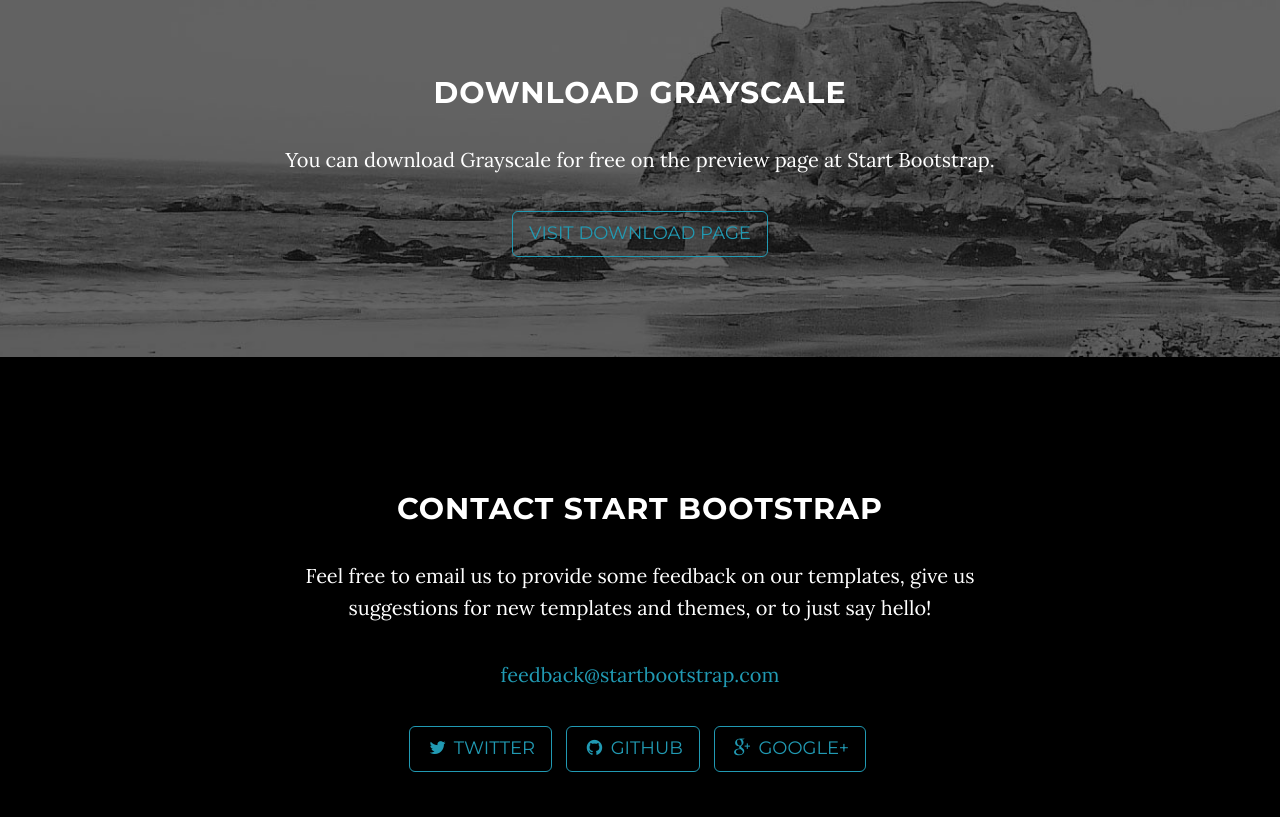
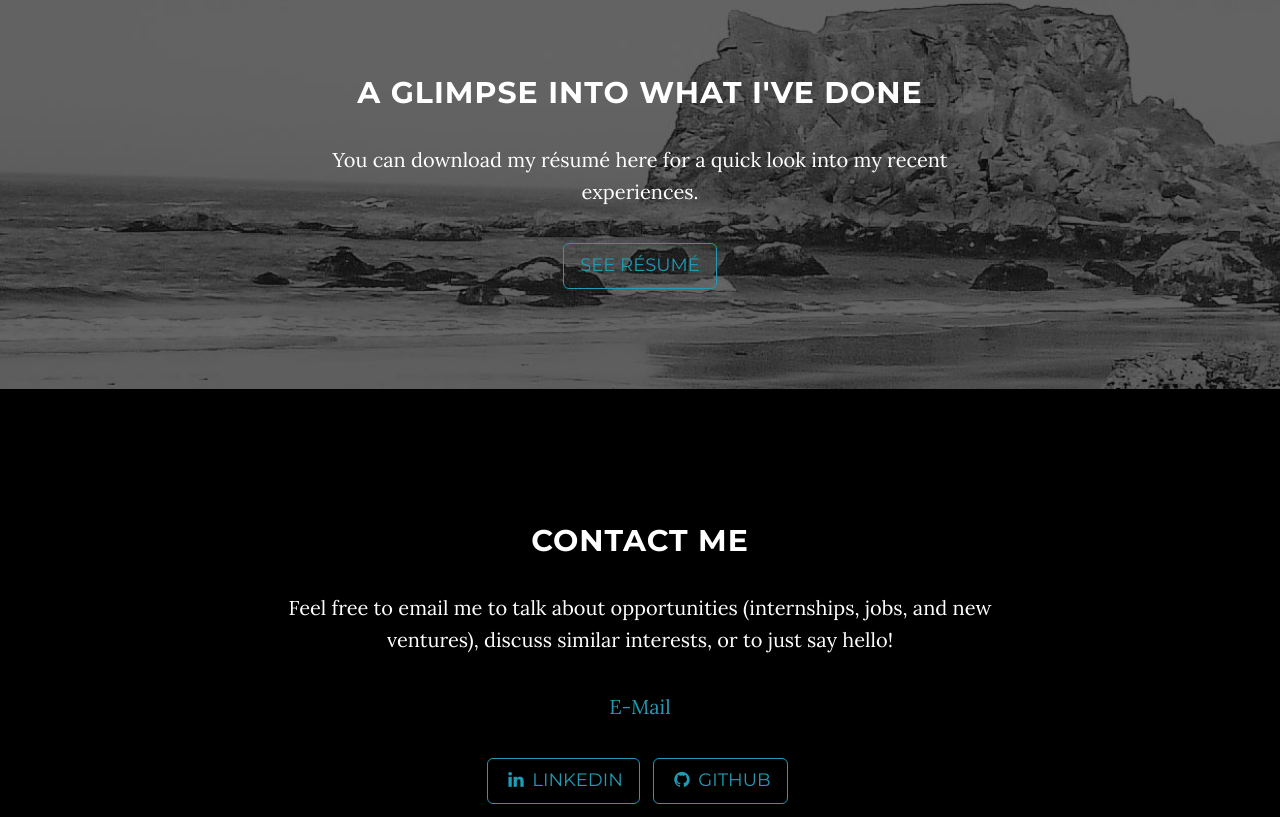
Before and after one commit to ppuppala/ppuppala.github.io, a plain HTML site: page index.html in a window 1280 px wide. Shown: the part 1651-2468 px from the top of the page. Drawn offline with Linux system fonts and the light colour scheme; some packages are replaced by stand-ins of ours.

Commit message:
Changed Download to Resume and appropriate text, included PDF link (opens in new tab). Updated Contact section to contact me, my email address (with + extension), and appropriate social channels (LinkedIn and GitHub).

```diff
--- a/index.html
+++ b/index.html
@@ -56,7 +56,7 @@
                         <a class="page-scroll" href="#about">About</a>
                     </li>
                     <li>
-                        <a class="page-scroll" href="#download">Resume</a>
+                        <a class="page-scroll" href="#download">Résumé</a>
                     </li>
                     <li>
                         <a class="page-scroll" href="#contact">Contact</a>
@@ -102,9 +102,9 @@
         <div class="download-section">
             <div class="container">
                 <div class="col-lg-8 col-lg-offset-2">
-                    <h2>Download Grayscale</h2>
-                    <p>You can download Grayscale for free on the preview page at Start Bootstrap.</p>
-                    <a href="http://startbootstrap.com/template-overviews/grayscale/" class="btn btn-default btn-lg">Visit Download Page</a>
+                    <h2>A Glimpse Into What I've Done</h2>
+                    <p>You can download my résumé here for a quick look into my recent experiences.</p>
+                    <a href="./Documents/PraneetPuppalaResume.pdf" class="btn btn-default btn-lg" target="_blank">See Résumé</a>
                 </div>
             </div>
         </div>
@@ -114,32 +114,33 @@
     <section id="contact" class="container content-section text-center">
         <div class="row">
             <div class="col-lg-8 col-lg-offset-2">
-                <h2>Contact Start Bootstrap</h2>
-                <p>Feel free to email us to provide some feedback on our templates, give us suggestions for new templates and themes, or to just say hello!</p>
-                <p><a href="mailto:feedback@startbootstrap.com">feedback@startbootstrap.com</a>
+                <h2>Contact Me</h2>
+                <p>Feel free to email me to talk about opportunities (internships, jobs, and new ventures), discuss similar interests, or to just say hello!</p>
+                <p><a href="mailto:psp31595+ppuppalagithubio@gmail.com">E-Mail</a>
                 </p>
                 <ul class="list-inline banner-social-buttons">
                     <li>
-                        <a href="https://twitter.com/SBootstrap" class="btn btn-default btn-lg"><i class="fa fa-twitter fa-fw"></i> <span class="network-name">Twitter</span></a>
+                        <!--<a href="https://twitter.com/SBootstrap" class="btn btn-default btn-lg"><i class="fa fa-twitter fa-fw"></i> <span class="network-name">Twitter</span></a> -->
+                        <a href="https://linkedin.com/in/puppalapraneet" class="btn btn-default btn-lg" target="_blank"><i class="fa fa-linkedin fa-fw"></i> <span class="network-name">LinkedIn</span></a>
                     </li>
                     <li>
-                        <a href="https://github.com/IronSummitMedia/startbootstrap" class="btn btn-default btn-lg"><i class="fa fa-github fa-fw"></i> <span class="network-name">Github</span></a>
+                        <a href="https://github.com/ppuppala" class="btn btn-default btn-lg" target="_blank"><i class="fa fa-github fa-fw"></i> <span class="network-name">Github</span></a>
                     </li>
-                    <li>
+                    <!-- <li>
                         <a href="https://plus.google.com/+Startbootstrap/posts" class="btn btn-default btn-lg"><i class="fa fa-google-plus fa-fw"></i> <span class="network-name">Google+</span></a>
-                    </li>
+                    </li> -->
                 </ul>
             </div>
         </div>
     </section>
 
-    <!-- Map Section -->
-    <div id="map"></div>
+    <!-- Map Section
+    <div id="map"></div> -->
 
     <!-- Footer -->
     <footer>
         <div class="container text-center">
-            <p>Copyright &copy; Your Website 2014</p>
+            <p>Copyright &copy; Praneet Puppala 2014</p>
         </div>
     </footer>
 
@@ -152,8 +153,8 @@
     <!-- Plugin JavaScript -->
     <script src="js/jquery.easing.min.js"></script>
 
-    <!-- Google Maps API Key - Use your own API key to enable the map feature. More information on the Google Maps API can be found at https://developers.google.com/maps/ -->
-    <script type="text/javascript" src="https://maps.googleapis.com/maps/api/js?key=AIzaSyCRngKslUGJTlibkQ3FkfTxj3Xss1UlZDA&sensor=false"></script>
+    <!-- Google Maps API Key - Use your own API key to enable the map feature. More information on the Google Maps API can be found at https://developers.google.com/maps/
+    <script type="text/javascript" src="https://maps.googleapis.com/maps/api/js?key=AIzaSyCRngKslUGJTlibkQ3FkfTxj3Xss1UlZDA&sensor=false"></script> -->
 
     <!-- Custom Theme JavaScript -->
     <script src="js/grayscale.js"></script>
```
Also changed, not shown: 1 other file.
